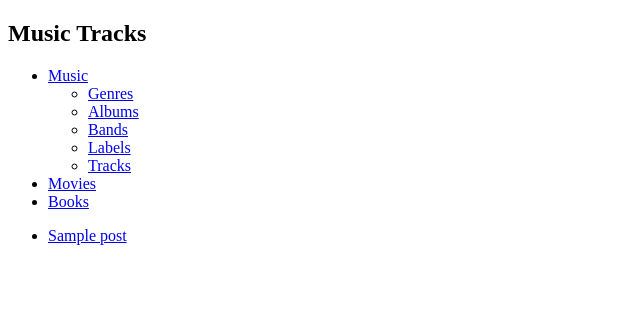
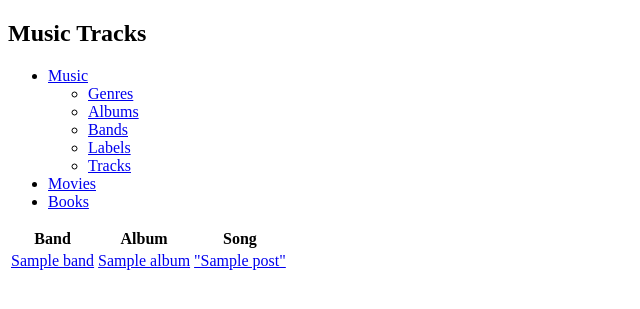
Before and after one commit to svetlyak40wt/django-basic-apps, a Django app: template music/templates/music/track_list.html in a window 1280 px wide. Shown: the top 309 px of the page, without its empty margins (0-640 px from the left). Run offline with Django 3.2, Linux system fonts and the light colour scheme; the template is opened without the code that fills it: most values are stand-ins (such as "Sample title", 1, 10 or a date in 2020); parts of the project's set-up code (start-up, migrations or seed data) failed here and were passed over.

Commit message:
Made some music templates better
git-svn-id: http://django-basic-apps.googlecode.com/svn/trunk@56 5ae32e2a-df40-0410-a01d-45158a99d8df

```diff
--- a/music/templates/music/track_list.html
+++ b/music/templates/music/track_list.html
@@ -12,9 +12,18 @@
 
 
 {% block content %}
-  <ul class="link_list">
+  <table>
+    <tr>
+      <th>Band</th>
+      <th>Album</th>
+      <th>Song</th>
+    </tr>
   {% for track in object_list %}
-    <li><a href="{{ track.get_absolute_url }}">{{ track.title }}</a></li>
+    <tr class="{% cycle 'odd' 'even' %}">
+      <td class="band"><a href="{{ track.band.get_absolute_url }}">{{ track.band }}</a></td>
+      <td class="album"><a href="{{ track.album.get_absolute_url }}">{{ track.album }}</a></td>
+      <td><a href="{{ track.get_absolute_url }}">"{{ track.title }}"</a></td>
+    </tr>
   {% endfor %}
-  </ul>
+  </table>
 {% endblock %}
```
Also changed, not shown: music/templates/music/album_list.html (+10 -3 lines).
